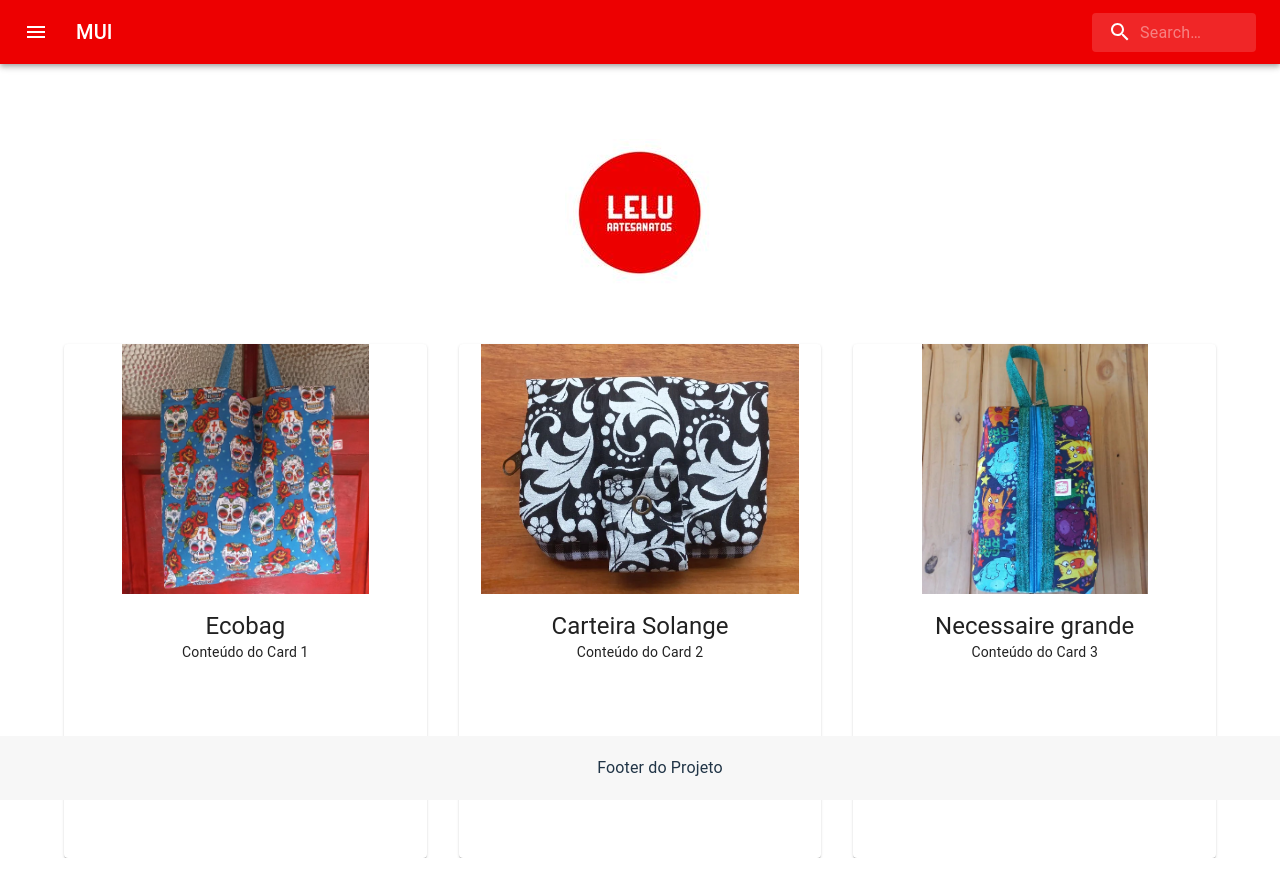
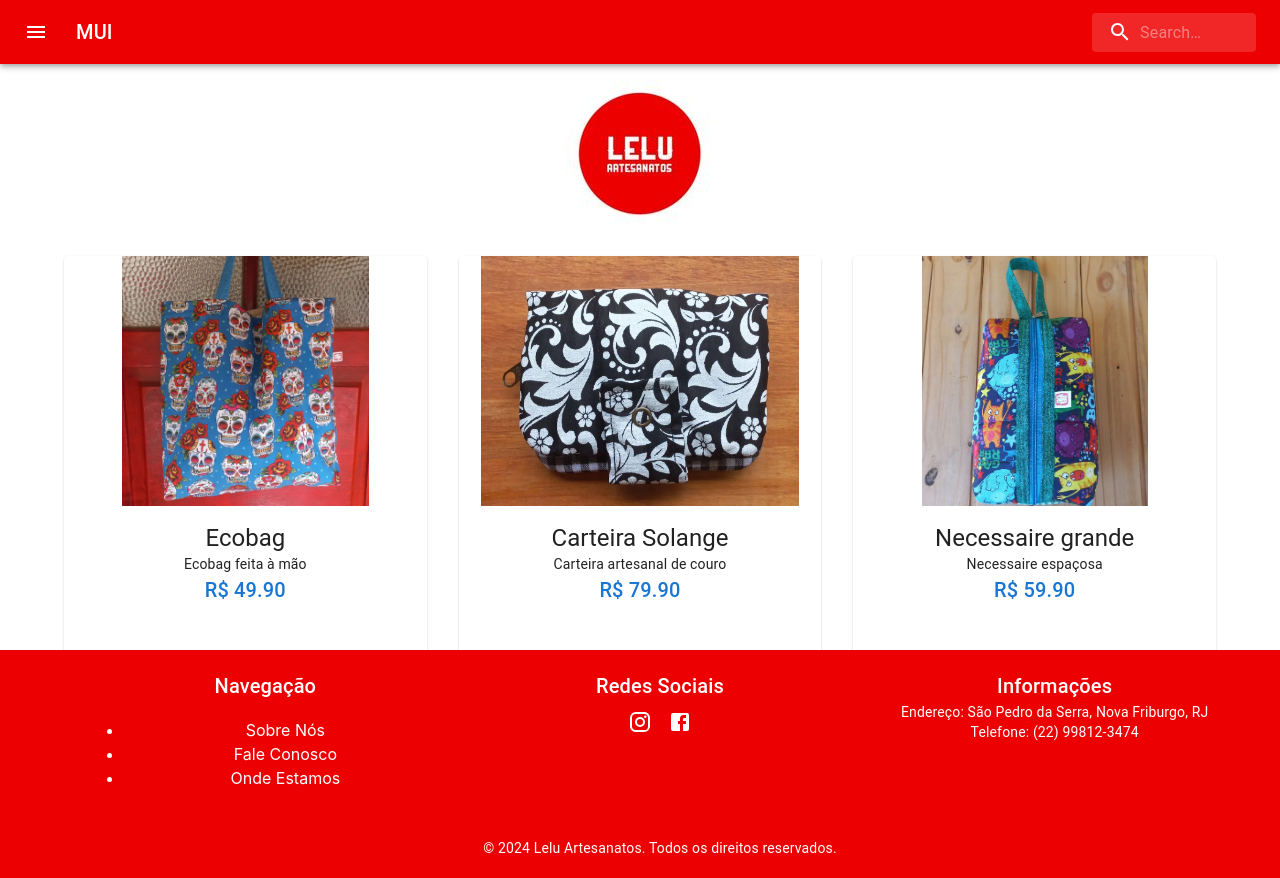
Before and after one commit to DanielRGabriel/Lelu_artesanatos, a React (Vite) app in the folder lelu/: page / in a window 1280 px wide. Shown: the top 878 px of the page. Built offline with nearby package versions, Linux system fonts and the light colour scheme.

Commit message:
atualizacao footer e customcards

```diff
--- a/lelu/src/components/CustomCard/CustomCard.jsx
+++ b/lelu/src/components/CustomCard/CustomCard.jsx
@@ -1,18 +1,21 @@
-// src/components/CustomCard.jsx
+// src/components/CustomCard/CustomCard.jsx
 import React from 'react';
 import { Card, CardContent, Typography } from '@mui/material';
-import styles from './customCard.module.css'; // ou o nome do seu CSS Module
+import styles from './customCard.module.css'; // Importando os estilos do card
 import imageStyles from '../../styles/imageStyles.module.css'; // Importando os estilos da imagem
 
-const CustomCard = ({ title, content, image }) => {
+const CustomCard = ({ title, content, price, image }) => {
   return (
-    <Card className={styles.card}> {/* Aplicando a classe do card */}
+    <Card className={styles.card}>
       <div className={imageStyles.imageContainer}>
         <img src={image} alt={title} className={imageStyles.image} />
       </div>
-      <CardContent className={styles.cardContent}> {/* Classe para centralizar o texto */}
+      <CardContent className={styles.cardContent}> {/* Centralizando o texto */}
         <Typography variant="h5">{title}</Typography>
         <Typography variant="body2">{content}</Typography>
+        <Typography variant="h6" color="primary">
+          R$ {price.toFixed(2)} {/* Exibe o preço formatado */}
+        </Typography>
       </CardContent>
     </Card>
   );
--- a/lelu/src/components/CustomCard/customCard.module.css
+++ b/lelu/src/components/CustomCard/customCard.module.css
@@ -1,13 +1,13 @@
 /* src/components/customCard.module.css */
 
 .card {
-  height: 150%; /* Defina um tamanho consistente para o card */
+  height: 150%;
   display: flex;
   flex-direction: column; /* Para empilhar a imagem e o conteúdo verticalmente */
 }
 
 .imageContainer {
-  flex: 1; /* Faz com que a imagem ocupe todo o espaço disponível no card */
+  flex: 1; /* Faz a imagem ocupar todo o espaço disponível no card */
 }
 
 .image {
@@ -20,4 +20,7 @@
 /* Centralizando o conteúdo do card */
 .cardContent {
   text-align: center; /* Centraliza o texto dentro do contêiner */
+  display: flex;
+  flex-direction: column;
+  justify-content: center;
 }
--- a/lelu/src/components/Footer/footer.jsx
+++ b/lelu/src/components/Footer/footer.jsx
@@ -1,15 +1,74 @@
-// src/components/footer.jsx
-
+// src/components/Footer/Footer.jsx
 import React from 'react';
-import { Box, Typography } from '@mui/material';
-import styles from './footer.module.css'; // Importando o CSS Module
+import { Box, Container, Grid, Link, Typography, IconButton } from '@mui/material';
+import { Facebook, Instagram } from '@mui/icons-material';
+import styles from './footer.module.css'; // CSS Module para customizações
 
 function Footer() {
   return (
     <Box component="footer" className={styles.footer}>
-      <Typography variant="body1">
-        Footer do Projeto
-      </Typography>
+      <Container maxWidth="lg">
+        <Grid container spacing={4} justifyContent="center">
+          {/* Links de navegação */}
+          <Grid item xs={12} md={4}>
+            <Typography variant="h6" className={styles.footerHeading}>Navegação</Typography>
+            <ul className={styles.footerLinks}>
+              <li>
+                <Link href="/sobre-nos" underline="hover" className={styles.footerLink}>
+                  Sobre Nós
+                </Link>
+              </li>
+              <li>
+                <Link href="/fale-conosco" underline="hover" className={styles.footerLink}>
+                  Fale Conosco
+                </Link>
+              </li>
+              <li>
+                <Link href="/onde-estamos" underline="hover" className={styles.footerLink}>
+                  Onde Estamos
+                </Link>
+              </li>
+            </ul>
+          </Grid>
+
+          {/* Links de redes sociais */}
+          <Grid item xs={12} md={4} className={styles.socialMedia}>
+            <Typography variant="h6" className={styles.footerHeading}>Redes Sociais</Typography>
+            <IconButton
+              href="https://www.instagram.com"
+              target="_blank"
+              aria-label="Instagram"
+              className={styles.iconButton}
+            >
+              <Instagram className={styles.socialIcon} />
+            </IconButton>
+            <IconButton
+              href="https://www.facebook.com"
+              target="_blank"
+              aria-label="Facebook"
+              className={styles.iconButton}
+            >
+              <Facebook className={styles.socialIcon} />
+            </IconButton>
+          </Grid>
+
+          {/* Informações adicionais */}
+          <Grid item xs={12} md={4}>
+            <Typography variant="h6" className={styles.footerHeading}>Informações</Typography>
+            <Typography variant="body2">
+              Endereço: São Pedro da Serra, Nova Friburgo, RJ
+            </Typography>
+            <Typography variant="body2">
+              Telefone: (22) 99812-3474
+            </Typography>
+          </Grid>
+        </Grid>
+        <Box textAlign="center" mt={4} className={styles.copyright}>
+          <Typography variant="body2">
+            © {new Date().getFullYear()} Lelu Artesanatos. Todos os direitos reservados.
+          </Typography>
+        </Box>
+      </Container>
     </Box>
   );
 }
--- a/lelu/src/components/Footer/footer.module.css
+++ b/lelu/src/components/Footer/footer.module.css
@@ -1,8 +1,29 @@
 /* src/components/footer.module.css */
 
 .footer {
-  padding: 20px; /* Espaçamento interno do footer */
-  background-color: #f7f7f7; /* Cor de fundo do footer */
-  text-align: center; /* Centraliza o texto no footer */
-  width: 100%; /* Garante que o footer ocupe toda a largura */
+  padding: 20px;
+  background-color: #ed0001;
+  text-align: center;
+  width: 100%;
+  color: #FFFFFF; /* Define a cor branca para todo o texto no footer */
 }
+
+/* Caso queira garantir que o texto nas tipografias e links herdem a cor branca */
+.footerHeading,
+.footerLinks a,
+.socialMedia,
+.footerLinks li {
+  color: #FFFFFF !important; /* Garante que os links e títulos também fiquem brancos */
+}
+
+.footerLinks a:hover {
+  text-decoration: underline; /* Mantém o underline ao passar o mouse */
+}
+
+.socialIcon {
+  color: #FFFFFF; /* Ícones de redes sociais também brancos */
+}
+
+.copyright {
+  color: #FFFFFF;
+}
--- a/lelu/src/pages/home/home.jsx
+++ b/lelu/src/pages/home/home.jsx
@@ -1,11 +1,11 @@
 // src/pages/home/home.jsx
-
 import React from 'react';
 import { Box, Container, Grid, Typography } from '@mui/material';
 import CustomCard from '../../components/CustomCard/CustomCard.jsx';
 import SearchAppBar from '../../components/SearchAppBar/SearchAppBar.jsx';
-import Logo from '../../components/Logo/logo.jsx'; // Importando o componente Logo
-import styles from './home.module.css'; // Importando o CSS Module
+import Logo from '../../components/Logo/logo.jsx';
+import Footer from '../../components/Footer/footer.jsx'; // Importando o componente Footer
+import styles from './home.module.css';
 
 // Importando as imagens diretamente
 import ecobagImage from '../../assets/ImagensProdutos/ecobag3.png';
@@ -13,7 +13,11 @@ import carteiraImage from '../../assets/ImagensProdutos/carteira_solange1.png';
 import necessaireImage from '../../assets/ImagensProdutos/necessaire1.png';
 
 // Adicionando as imagens ao array
-const cardImages = [ecobagImage, carteiraImage, necessaireImage];
+const cardData = [
+  { title: 'Ecobag', content: 'Ecobag feita à mão', price: 49.90, image: ecobagImage },
+  { title: 'Carteira Solange', content: 'Carteira artesanal de couro', price: 79.90, image: carteiraImage },
+  { title: 'Necessaire grande', content: 'Necessaire espaçosa', price: 59.90, image: necessaireImage }
+];
 
 function Home() {
   return (
@@ -22,35 +26,19 @@ function Home() {
       <Logo /> {/* Componente Logo */}
       <Container className={styles.contentContainer}>
         <Grid container spacing={4} justifyContent="center">
-          {/* Chamar o CustomCard com diferentes props */}
-          <Grid item xs={12} sm={6} md={4}>
-            <CustomCard
-              title="Ecobag "
-              content="Conteúdo do Card 1"
-              image={cardImages[0]} // Passa a imagem correspondente
-            />
-          </Grid>
-          <Grid item xs={12} sm={6} md={4}>
-            <CustomCard
-              title="Carteira Solange"
-              content="Conteúdo do Card 2"
-              image={cardImages[1]} // Passa a imagem correspondente
-            />
-          </Grid>
-          <Grid item xs={12} sm={6} md={4}>
-            <CustomCard
-              title="Necessaire grande"
-              content="Conteúdo do Card 3"
-              image={cardImages[2]} // Passa a imagem correspondente
-            />
-          </Grid>
+          {cardData.map((card, index) => (
+            <Grid item xs={12} sm={6} md={4} key={index}>
+              <CustomCard
+                title={card.title}
+                content={card.content}
+                price={card.price} // Passando o preço para o card
+                image={card.image}
+              />
+            </Grid>
+          ))}
         </Grid>
       </Container>
-      <Box component="footer" className={styles.footer}>
-        <Typography variant="body1">
-          Footer do Projeto
-        </Typography>
-      </Box>
+      <Footer /> {/* Componente Footer adicionado */}
     </Box>
   );
 }
```
